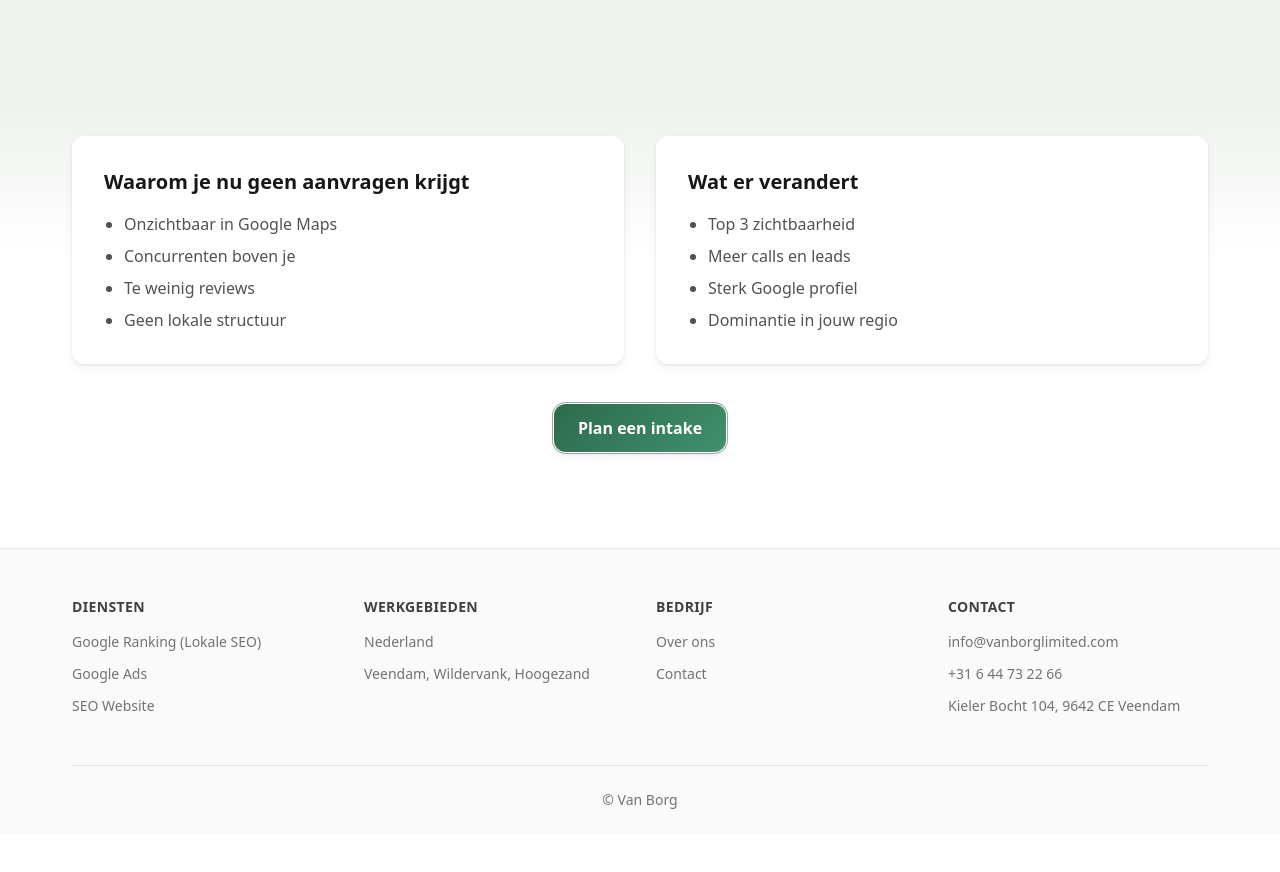
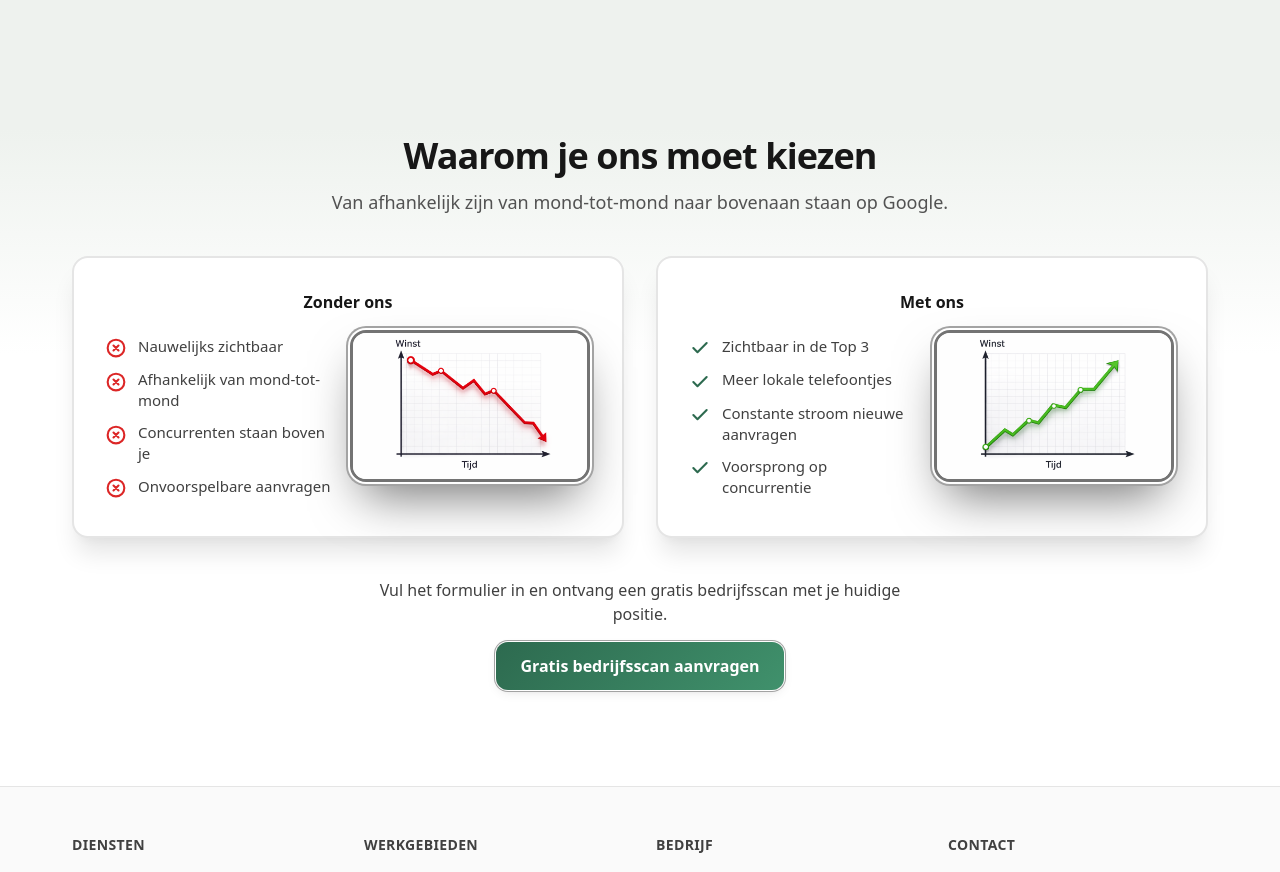
Before and after one commit to VanBorg/Vanborg.com, a React (Vite) app: page / in a window 1280 px wide. Shown: the part 1340-2212 px from the top of the page. Before the commit the page ends 2174 px from the top, so only its background shows below. Built offline with nearby package versions, Linux system fonts and the light colour scheme.

Commit message:
ProblemOutcome: kortere teksten, grafieken, card layout (tekst links beeld rechts), centered headers
Co-authored-by: Cursor <cursoragent@cursor.com>

```diff
--- a/src/components/sections/ProblemOutcome.tsx
+++ b/src/components/sections/ProblemOutcome.tsx
@@ -1,48 +1,109 @@
 import { Container } from '../ui/Container'
 
-const problemBullets = [
-  'Onzichtbaar in Google Maps',
-  'Concurrenten boven je',
-  'Te weinig reviews',
-  'Geen lokale structuur',
+const problemItems = [
+  'Nauwelijks zichtbaar',
+  'Afhankelijk van mond-tot-mond',
+  'Concurrenten staan boven je',
+  'Onvoorspelbare aanvragen',
 ]
 
-const outcomeBullets = [
-  'Top 3 zichtbaarheid',
-  'Meer calls en leads',
-  'Sterk Google profiel',
-  'Dominantie in jouw regio',
+const outcomeItems = [
+  'Zichtbaar in de Top 3',
+  'Meer lokale telefoontjes',
+  'Constante stroom nieuwe aanvragen',
+  'Voorsprong op concurrentie',
 ]
+
+function IconProblem() {
+  return (
+    <svg className="problem-outcome-list__icon" viewBox="0 0 24 24" fill="none" stroke="currentColor" strokeWidth="2.5" strokeLinecap="round" aria-hidden>
+      <circle cx="12" cy="12" r="10" />
+      <path d="M15 9l-6 6M9 9l6 6" />
+    </svg>
+  )
+}
+
+function IconOutcome() {
+  return (
+    <svg className="problem-outcome-list__icon" viewBox="0 0 24 24" fill="none" stroke="currentColor" strokeWidth="2.5" strokeLinecap="round" strokeLinejoin="round" aria-hidden>
+      <path d="M20 6L9 17l-5-5" />
+    </svg>
+  )
+}
 
 export function ProblemOutcome() {
   return (
-    <section className="section bg-section-1">
+    <section className="section bg-section-1" aria-labelledby="problem-outcome-title">
       <Container>
-        <div className="grid gap-8 md:grid-cols-2">
-          <div className="card-hover rounded-xl bg-white p-8 shadow-[0_1px_3px_0_rgba(0,0,0,0.08),0_4px_12px_rgba(0,0,0,0.05)]">
-            <h2 className="text-xl font-bold text-neutral-900">
-              Waarom je nu geen aanvragen krijgt
-            </h2>
-            <ul className="mt-4 list-disc space-y-2 pl-5 text-neutral-600">
-              {problemBullets.map((text) => (
-                <li key={text}>{text}</li>
-              ))}
-            </ul>
+        <div className="text-center">
+          <h2 id="problem-outcome-title" className="text-3xl font-bold tracking-tight text-neutral-900 md:text-4xl">
+            Waarom je ons moet kiezen
+          </h2>
+          <p className="mt-3 text-lg text-neutral-600">
+          Van afhankelijk zijn van mond-tot-mond naar bovenaan staan op Google.
+          </p>
+        </div>
+
+        <div className="mt-10 grid gap-8 md:grid-cols-2">
+          <div className="card card-bordered card-elevated problem-outcome-card">
+            <h3 className="text-base font-bold text-neutral-900 text-center">
+              Zonder ons
+            </h3>
+            <div className="problem-outcome-card__inner">
+              <ul className="problem-outcome-list problem-outcome-list--problem">
+                {problemItems.map((text) => (
+                  <li key={text} className="problem-outcome-list__item">
+                    <IconProblem />
+                    <span>{text}</span>
+                  </li>
+                ))}
+              </ul>
+              <div className="problem-outcome-card__media">
+                <div className="image-doos">
+                  <img
+                    src="/Afbeeldingen/winst-tijd-grafiek-negatief.png"
+                    alt="Grafiek: winst daalt over tijd zonder optimalisatie"
+                    className="image-doos__img"
+                    loading="lazy"
+                  />
+                </div>
+              </div>
+            </div>
           </div>
 
-          <div className="card-hover rounded-xl bg-white p-8 shadow-[0_1px_3px_0_rgba(0,0,0,0.08),0_4px_12px_rgba(0,0,0,0.05)]">
-            <h2 className="text-xl font-bold text-neutral-900">Wat er verandert</h2>
-            <ul className="mt-4 list-disc space-y-2 pl-5 text-neutral-600">
-              {outcomeBullets.map((text) => (
-                <li key={text}>{text}</li>
-              ))}
-            </ul>
+          <div className="card card-bordered card-elevated problem-outcome-card">
+            <h3 className="text-base font-bold text-neutral-900 text-center">
+              Met ons
+            </h3>
+            <div className="problem-outcome-card__inner">
+              <ul className="problem-outcome-list problem-outcome-list--outcome">
+                {outcomeItems.map((text) => (
+                  <li key={text} className="problem-outcome-list__item">
+                    <IconOutcome />
+                    <span>{text}</span>
+                  </li>
+                ))}
+              </ul>
+              <div className="problem-outcome-card__media">
+                <div className="image-doos">
+                  <img
+                    src="/Afbeeldingen/winst-tijd-grafiek.png"
+                    alt="Grafiek: winst groeit over tijd na onze aanpak"
+                    className="image-doos__img"
+                    loading="lazy"
+                  />
+                </div>
+              </div>
+            </div>
           </div>
         </div>
 
-        <div className="mt-10 flex justify-center">
-          <a href="#intake" className="btn-primary">
-            Plan een intake
+        <div className="problem-outcome-cta">
+          <p className="problem-outcome-cta__text">
+          Vul het formulier in en ontvang een gratis bedrijfsscan met je huidige positie.
+          </p>
+          <a href="#audit" className="btn-primary">
+            Gratis bedrijfsscan aanvragen
           </a>
         </div>
       </Container>
--- a/src/styles/components/cards.css
+++ b/src/styles/components/cards.css
@@ -41,3 +41,36 @@
 .card-interactive {
   cursor: pointer;
 }
+
+/* Image doos – herbruikbare doos metzelfde border/shadow als Hero/About Us (voor placeholders of afbeeldingen) */
+.image-doos {
+  width: 100%;
+  overflow: hidden;
+  border: var(--comparison-border-width) solid var(--comparison-border-color);
+  border-radius: var(--radius-lg);
+  box-shadow:
+    0 0 0 var(--comparison-ring-offset) #fff,
+    0 0 0 calc(var(--comparison-ring-offset) + var(--comparison-ring-width)) var(--comparison-ring-color),
+    var(--comparison-shadow);
+  background: #fff;
+}
+
+.image-doos__img {
+  display: block;
+  width: 100%;
+  aspect-ratio: 16 / 10;
+  object-fit: cover;
+}
+
+.image-doos--placeholder {
+  display: flex;
+  align-items: center;
+  justify-content: center;
+  min-height: 10rem;
+  background: var(--color-neutral-100);
+  color: var(--color-neutral-700);
+  font-size: 0.875rem;
+  font-weight: 500;
+  text-align: center;
+  padding: 1rem;
+}
--- /dev/null
+++ b/src/styles/components/problem-outcome.css
@@ -0,0 +1,74 @@
+/* Problem / Outcome sectie – layout binnen kaarten (card-styling komt uit cards.css) */
+
+.problem-outcome-card {
+  display: flex;
+  flex-direction: column;
+  gap: 1rem;
+}
+
+/* Binnen elke kaart: links tekst, rechts afbeelding */
+.problem-outcome-card__inner {
+  display: grid;
+  grid-template-columns: 1fr;
+  gap: 1rem;
+  align-items: start;
+}
+
+@media (min-width: 640px) {
+  .problem-outcome-card__inner {
+    grid-template-columns: 1fr minmax(160px, 240px);
+  }
+}
+
+.problem-outcome-card__text {
+  min-width: 0;
+}
+
+.problem-outcome-card__media {
+  min-width: 0;
+}
+
+.problem-outcome-list {
+  list-style: none;
+  padding: 0;
+  margin: 0;
+}
+
+.problem-outcome-list__item {
+  display: flex;
+  align-items: flex-start;
+  gap: 0.75rem;
+  padding: 0.35rem 0;
+  font-size: 0.9375rem;
+  line-height: 1.4;
+  color: var(--color-neutral-700);
+}
+
+.problem-outcome-list__icon {
+  flex-shrink: 0;
+  width: 1.25rem;
+  height: 1.25rem;
+  margin-top: 0.15rem;
+}
+
+.problem-outcome-list--problem .problem-outcome-list__icon {
+  color: var(--color-error);
+}
+
+.problem-outcome-list--outcome .problem-outcome-list__icon {
+  color: var(--accent-green);
+}
+
+.problem-outcome-cta {
+  text-align: center;
+  margin-top: 2.5rem;
+}
+
+.problem-outcome-cta__text {
+  font-size: 1rem;
+  color: var(--color-neutral-700);
+  margin-bottom: 1rem;
+  max-width: 36rem;
+  margin-left: auto;
+  margin-right: auto;
+}
--- a/src/styles/index.css
+++ b/src/styles/index.css
@@ -9,6 +9,7 @@
 @import './components/links.css';
 @import './components/image-comparison.css';
 @import './components/about-us.css';
+@import './components/problem-outcome.css';
 
 @tailwind base;
 @tailwind components;
```
Also changed, not shown: public/Afbeeldingen/winst-tijd-grafiek-negatief.png (added), public/Afbeeldingen/winst-tijd-grafiek.png (added).
